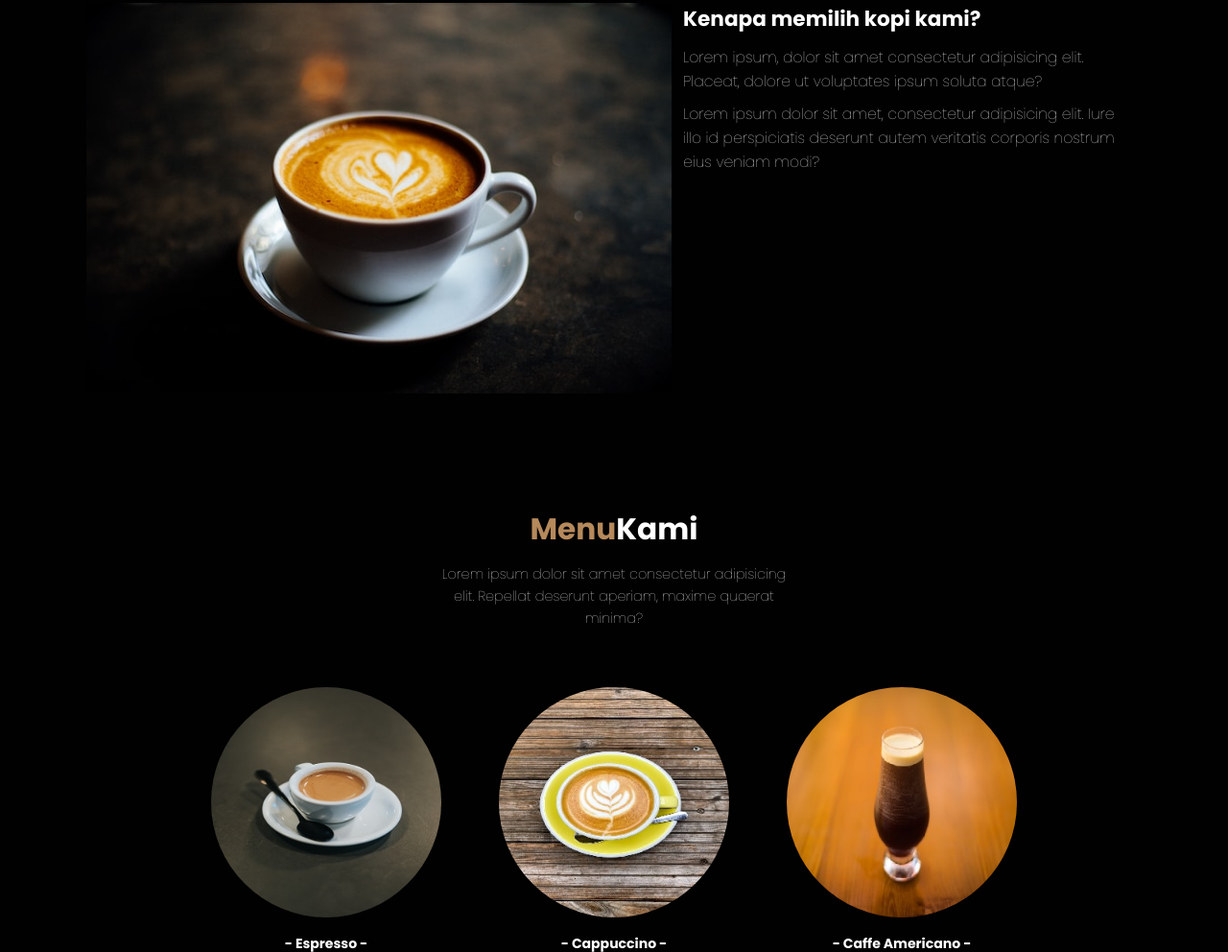
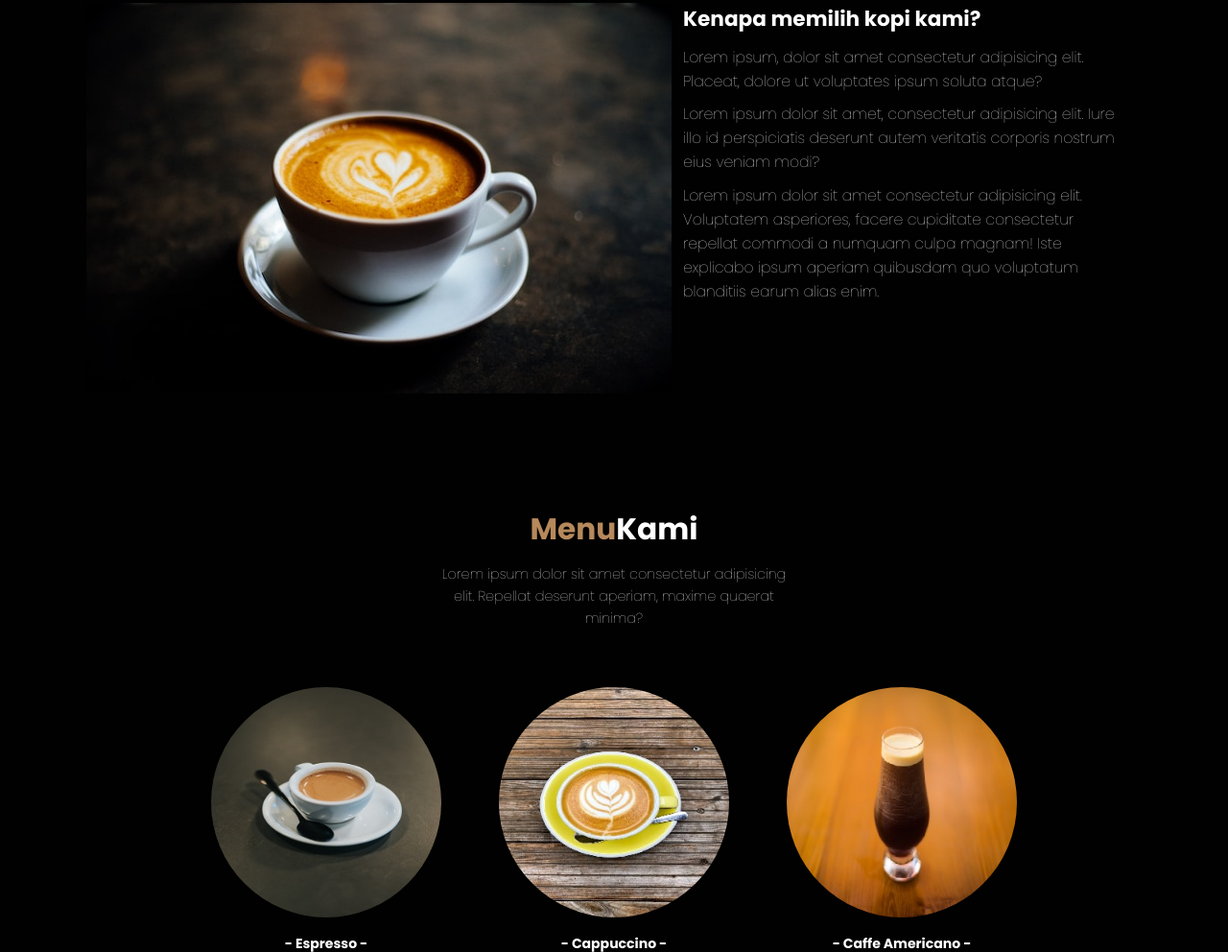
Before and after one commit to harisyusufputra/kedai-kopi-kenangan-senja, a plain HTML site: page index.html in a window 1280 px wide. Shown: the part 976-1968 px from the top of the page at 96% size. Drawn offline with nearby package versions, Linux system fonts and the light colour scheme.

Commit message:
menambahkan baris tentang kami

```diff
--- a/index.html
+++ b/index.html
@@ -66,7 +66,7 @@
           <h3>Kenapa memilih kopi kami?</h3>
           <p>Lorem ipsum, dolor sit amet consectetur adipisicing elit. Placeat, dolore ut voluptates ipsum soluta atque?</p>
           <p>Lorem ipsum dolor sit amet, consectetur adipisicing elit. Iure illo id perspiciatis deserunt autem veritatis corporis nostrum eius veniam modi?</p>
-
+          <p>Lorem ipsum dolor sit amet consectetur adipisicing elit. Voluptatem asperiores, facere cupiditate consectetur repellat commodi a numquam culpa magnam! Iste explicabo ipsum aperiam quibusdam quo voluptatum blanditiis earum alias enim.</p>
         </div>
 
       </div>
```
